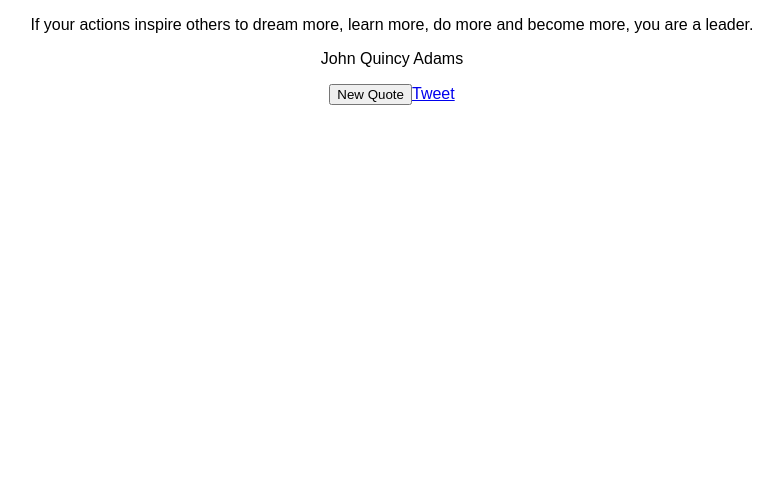
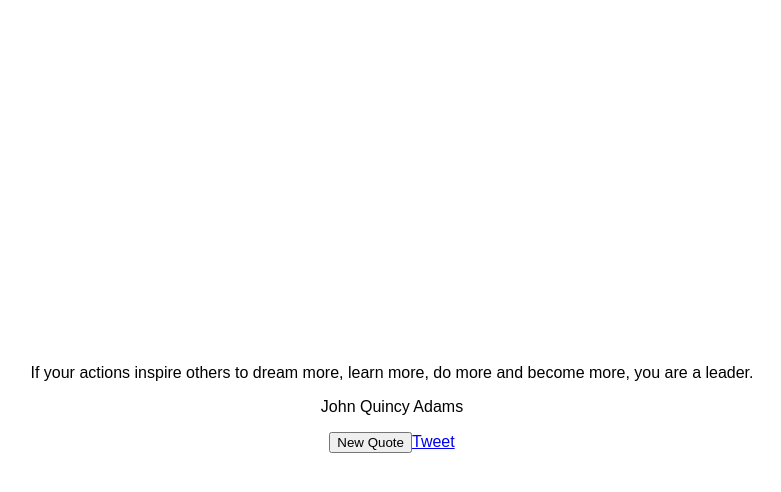
Before and after one commit to huokedu/react-random-quotes, a React (Create React App) app: page / in a window 1280 px wide. Shown: the top 492 px of the page, without its empty margins (248-1029 px from the left). Built offline with nearby package versions, Linux system fonts and the light colour scheme.

Commit message:
Center quote box

```diff
--- a/src/App.css
+++ b/src/App.css
@@ -1,28 +1,3 @@
 .App {
   text-align: center;
 }
-
-.App-logo {
-  animation: App-logo-spin infinite 20s linear;
-  height: 80px;
-}
-
-.App-header {
-  background-color: #222;
-  height: 150px;
-  padding: 20px;
-  color: white;
-}
-
-.App-title {
-  font-size: 1.5em;
-}
-
-.App-intro {
-  font-size: large;
-}
-
-@keyframes App-logo-spin {
-  from { transform: rotate(0deg); }
-  to { transform: rotate(360deg); }
-}
--- a/src/index.css
+++ b/src/index.css
@@ -1,5 +1,22 @@
+*,
+*::before,
+*::after {
+  box-sizing: border-box;
+}
+
+html,
+body,
+#root {
+  height: 100%;
+  margin: 0;
+}
+
 body {
-  margin: 0;
-  padding: 0;
   font-family: sans-serif;
 }
+
+#root {
+  display: flex;
+  justify-content: center;
+  align-items: center;
+}
```
